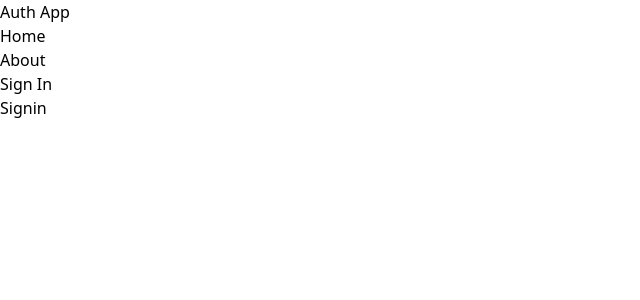
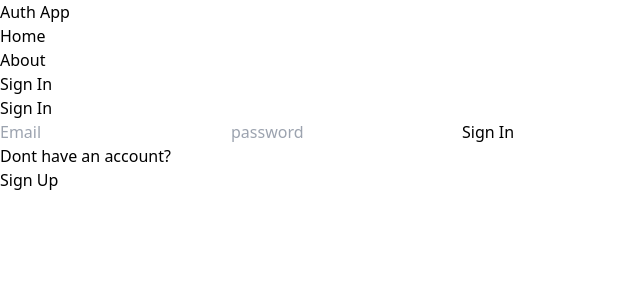
Before and after one commit to VinayReddy-vr/mern-auth, a React (Vite) app in the folder client/: page /sign-in in a window 1280 px wide. Shown: the top 300 px of the page, without its empty margins (0-640 px from the left). Built offline with nearby package versions, Linux system fonts and the light colour scheme.

Commit message:
complete the sign in page functionality

```diff
--- a/client/src/App.jsx
+++ b/client/src/App.jsx
@@ -3,7 +3,7 @@
 import './index.css'
 import Home from './pages/Home'
 import About from './pages/About'
-import Signin from './pages/Signin'
+import Signin from './pages/SignIn'
 import SignUp from './pages/SignUp'
 import Profile from './pages/Profile'
 import Header from './components/Header'
--- a/client/src/pages/SignIn.jsx
+++ b/client/src/pages/SignIn.jsx
@@ -1,9 +1,59 @@
-import React from 'react'
+import React, { useState } from 'react'
+import { Link , useNavigate } from 'react-router-dom'
 
-const Signin = () => {
+
+const SignIn = () => {
+  const [formData, setFormData] = useState({});
+  const [error, setError] = useState(false);
+  const [loading,setLoading] = useState(false);
+  const navigate = useNavigate();
+  const handleChange = (e) =>{
+      setFormData({...formData, [e.target.id]: e.target.value});
+  }
+  const handleSubmit = async (e) => {
+    e.preventDefault();
+   try{
+    setLoading(true)
+    setError(false)
+    const res = await fetch('/api/auth/signin', {
+      method: 'POST',
+      headers: {
+        'content-Type': 'application/json',
+      },
+      body: JSON.stringify(formData)});
+    const data = await res.json();
+    setLoading(false);
+    if(res.ok)
+      {
+        setFormData({});
+        navigate('/');
+      } else {
+        setError(true);
+      }
+
+  }
+  catch(err)
+  {
+     setLoading(false);
+     setError(true);
+  }
+   }
   return (
-    <div>Signin</div>
+    <div className='p-3 max-w-lg mx-auto'>
+      <h1 className='text-3xl text-center font-semibold
+      my-7' >Sign In</h1>
+      <form className='flex flex-col gap-4' onSubmit={handleSubmit}>
+        <input type='Email' placeholder='Email' id='email' className='bg-slate-100 p-3 rounded-lg' onChange={handleChange}/>
+        <input type='password' placeholder='password' id='password' className='bg-slate-100 p-3 rounded-lg' onChange={handleChange}/>
+        <button disabled={loading} className='bg-slate-700 text-white p-3 rounded-lg uppercase hover:opacity-95 disabled:opacity-80'>{loading?'loading':"Sign In"}</button>
+      </form>
+      <div className='flex gap-2 mt-5'>
+        <p>Dont have an account?</p>
+        <Link to='/sign-up' ><span className='text-blue-500 '>Sign Up</span></Link>
+      </div>
+      <p className='text-red-500 mt-5'>{error && 'Something went wrong'}</p>
+    </div>
   )
 }
 
-export default Signin
+export default SignIn
--- a/client/src/pages/SignUp.jsx
+++ b/client/src/pages/SignUp.jsx
@@ -1,11 +1,12 @@
 import React, { useState } from 'react'
-import { Link } from 'react-router-dom'
+import { Link , useNavigate } from 'react-router-dom'
 
 
 const SignUp = () => {
   const [formData, setFormData] = useState({});
   const [error, setError] = useState(false);
   const [loading,setLoading] = useState(false);
+  const navigate = useNavigate();
   const handleChange = (e) =>{
       setFormData({...formData, [e.target.id]: e.target.value});
   }
@@ -20,11 +21,15 @@
         'content-Type': 'application/json',
       },
       body: JSON.stringify(formData)});
-    const data = await res.json();
+      console.log(res.ok)
     setLoading(false);
-    if(!data.success){
-      setError(true);
-    }
+    if(res.ok)
+      {
+        setFormData({});
+        navigate('/sign-in');
+      } else {
+        setError(true);
+      }
 
   }
   catch(err)
```
Also changed, not shown: 1 other file (tests, documents, lock files or other folders).
